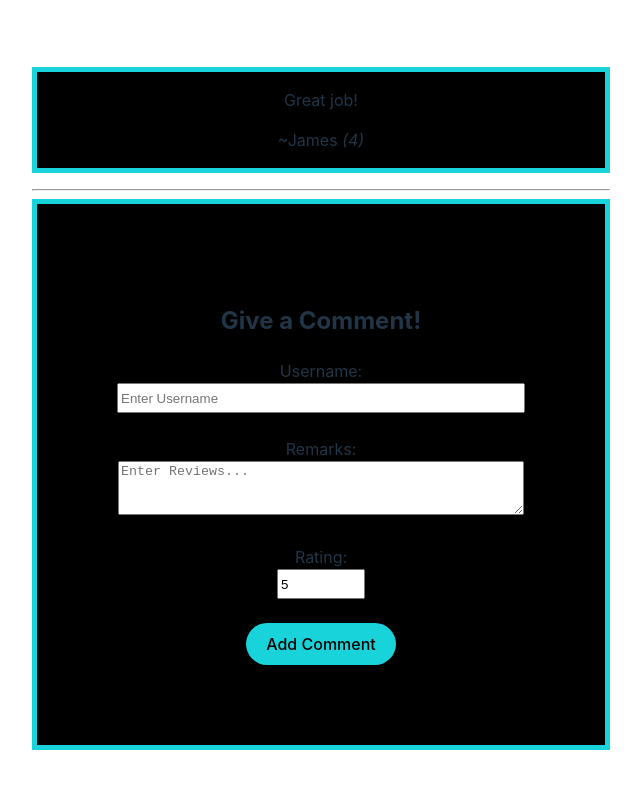
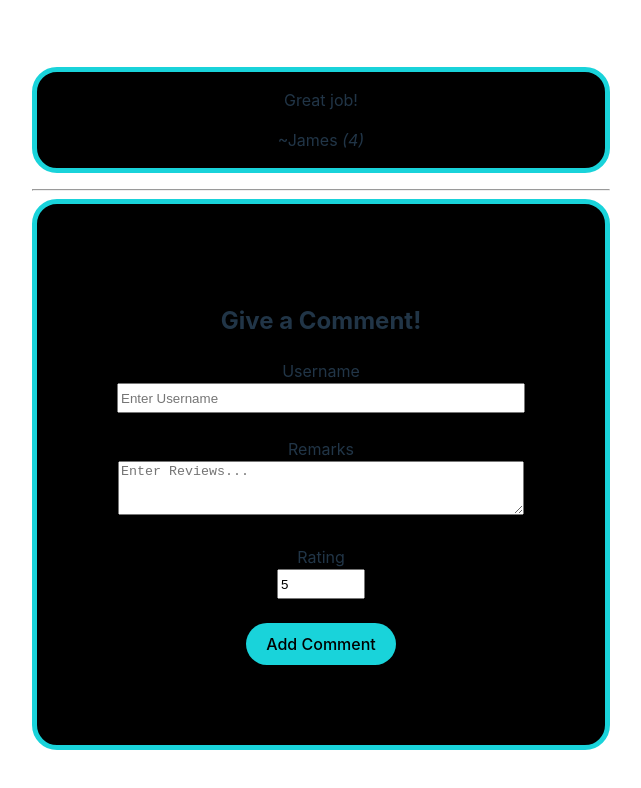
Before and after one commit to JajoriaYogesh04/ReactJS, a React (Vite) app in the folder chapter6/react-forms/: page / in a window 1280 px wide. Shown: the top 788 px of the page, without its empty margins (319-960 px from the left). Built offline with nearby package versions, Linux system fonts and the light colour scheme.

Commit message:
Formik Validations for Forms

```diff
--- a/chapter6/react-forms/package.json
+++ b/chapter6/react-forms/package.json
@@ -10,6 +10,7 @@
     "preview": "vite preview"
   },
   "dependencies": {
+    "formik": "^2.4.6",
     "react": "^18.2.0",
     "react-dom": "^18.2.0"
   },
--- a/chapter6/react-forms/src/Comment.jsx
+++ b/chapter6/react-forms/src/Comment.jsx
@@ -15,7 +15,7 @@ export default function Comment(){
     return(
         <div>
             {comments.map((comment, idx)=>(
-                <div key={idx} style={{border:"5px solid #19D3DA", backgroundColor:"black", margin:"1rem 0rem 1rem 0rem"}}>
+                <div key={idx} style={{border:"5px solid #19D3DA", backgroundColor:"black", margin:"1rem 0rem 1rem 0rem", borderRadius:"25px"}}>
                     <p>{comment.remarks}</p>
                     <p>~{comment.username}&nbsp;<i>({comment.rating})</i></p>
                 </div>
--- a/chapter6/react-forms/src/CommentsForm.jsx
+++ b/chapter6/react-forms/src/CommentsForm.jsx
@@ -1,40 +1,64 @@
-import { useState } from "react"
+import { useState } from "react";
+import { useFormik } from 'formik';
+
+const validate = values => {
+    const errors = {};
+    if (!values.username) {
+      errors.username = 'Username can not be empty';
+    }
+
+    return errors;
+};
 
 export default function CommentsForm({addNewComment}){
-    let [formData, setFormData]= useState({
-        username: "",
-        remarks: "",
-        rating: 5,
-    })
+    // let [formData, setFormData]= useState({
+    //     username: "",
+    //     remarks: "",
+    //     rating: 5,
+    // })
+    const formik = useFormik({
+        initialValues: {
+          username: '',
+          remarks: '',
+          rating: 5,
+        },
+        validate,
+        onSubmit: values => {
+          alert(JSON.stringify(values, null, 2));
+        },
+    });
 
-    let handleInputChange=(event)=>{
-        setFormData((prevObj)=>{
-            return {...prevObj, [event.target.name]:event.target.value}
-        })
-    }
 
-    let handleFormSubmit=(event)=>{
-        event.preventDefault();
-        console.log(formData);
-        addNewComment(formData);
-        setFormData({
-            username: "",
-            remarks: "",
-            rating: 5,
-        })
-    }
+
+    // let handleInputChange=(event)=>{
+    //     setFormData((prevObj)=>{
+    //         return {...prevObj, [event.target.name]:event.target.value}
+    //     })
+    // }
+
+    // let handleFormSubmit=(event)=>{
+    //     event.preventDefault();
+    //     // console.log(formData);
+    //     addNewComment(formData);
+    //     setFormData({
+    //         username: "",
+    //         remarks: "",
+    //         rating: 5,
+    //     })
+    // }
 
     return(
-        <div style={{backgroundColor:"black", padding:"5rem", border:"5px solid #19D3DA"}}>
+        <div style={{backgroundColor:"black", padding:"5rem", border:"5px solid #19D3DA", borderRadius:"25px"}}>
             <h2>Give a Comment!</h2>
-            <form onSubmit={handleFormSubmit}>
-                <label htmlFor="username">Username: </label><br />
-                <input type="text" onChange={handleInputChange} name="username" value={formData.username} id="username" placeholder="Enter Username" style={{height:"1.5rem", width:"25rem"}}/><br /><br />
-                <label htmlFor="remarks">Remarks: </label><br />
-                <textarea onChange={handleInputChange} name="remarks" value={formData.remarks} id="remarks" placeholder="Enter Reviews..." style={{height:"3rem", width:"25rem"}}></textarea><br /><br />
-                <label htmlFor="rating">Rating: </label><br />
-                <input type="number" onChange={handleInputChange} name="rating" value={formData.rating} id="rating" placeholder="Rating" min={1} max={5} style={{height:"1.5rem", width:"5rem"}}/><br /><br />
-                <button style={{borderRadius:"25px", backgroundColor:"#19D3DA", color:"black"}}>Add Comment</button>
+            <form onSubmit={formik.handleSubmit}>
+                <label htmlFor="username">Username </label><br />
+                <input type="text" onChange={formik.handleChange} name="username" value={formik.values.username} id="username" placeholder="Enter Username" style={{height:"1.5rem", width:"25rem"}}/><br /><br />
+                {formik.errors.username ? <div style={{backgroundColor:"red", borderRadius:"25px"}}>{formik.errors.username}</div> : null}
+                <label htmlFor="remarks">Remarks </label><br />
+                <textarea onChange={formik.handleChange} name="remarks" value={formik.values.remarks} id="remarks" placeholder="Enter Reviews..." style={{height:"3rem", width:"25rem"}}></textarea><br /><br />
+                <label htmlFor="rating">Rating </label><br />
+                <input type="number" onChange={formik.handleChange} name="rating" value={formik.values.rating} id="rating" placeholder="Rating" min={1} max={5} style={{height:"1.5rem", width:"5rem"}}/><br /><br />
+                <button type="submit" style={{borderRadius:"25px", backgroundColor:"#19D3DA", color:"black"}}>Add Comment</button>
             </form>
         </div>
     )
```
Also changed, not shown: 1 other file (tests, documents, lock files or other folders).
